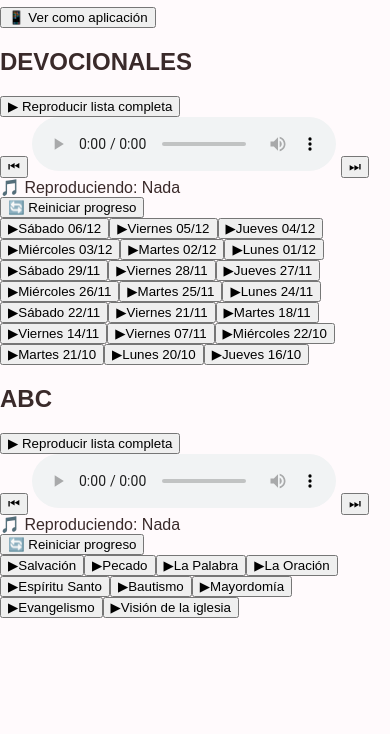
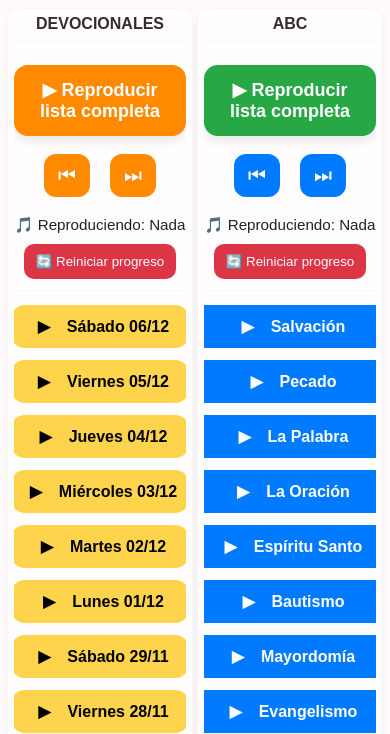
Before and after one commit to Vida-Abundante/playlist-audio, a plain HTML site: page index.html in a window 390 px wide. Shown: the part 110-844 px from the top of the page. Drawn offline with Linux system fonts and the light colour scheme.

Commit message:
Update index.html

```diff
--- a/index.html
+++ b/index.html
@@ -3,32 +3,11 @@
 <head>
 <meta charset="utf-8" />
 <meta name="viewport" content="width=device-width,initial-scale=1" />
-
-<title>Vida Abundante Audios</title>
-
-<!-- 🌸 META para compartir -->
-<meta property="og:title" content="Vida Abundante Audios" />
+<title>Mi Playlist – Vida Abundante</title>
+<meta property="og:title" content="Mi Playlist – Vida Abundante" />
 <meta property="og:description" content="Escuchá los audios de enseñanza de la Iglesia Cristiana de la Vida Abundante" />
 <meta property="og:image" content="https://vida-abundante.github.io/playlist-audio/PortadaCuadrada.jpeg" />
-<meta property="og:type" content="website" />
-<meta property="og:url" content="https://vida-abundante.github.io/playlist-audio/" />
 <meta name="theme-color" content="#fffafc" />
-
-<!-- 🌸 PWA -->
-<link rel="manifest" href="manifest.json" />
-<link rel="apple-touch-icon" href="PortadaCuadrada.jpeg" />
-<meta name="apple-mobile-web-app-capable" content="yes" />
-<meta name="apple-mobile-web-app-status-bar-style" content="default" />
-
-<script>
-  if ('serviceWorker' in navigator) {
-    navigator.serviceWorker.register('service-worker.js')
-      .then(() => console.log('🌸 Service Worker activo'))
-      .catch(err => console.log('Error al registrar SW:', err));
-  }
-</script>
-
-<!-- 💅 Tu CSS original (no modificado) -->
 <style>
   :root{
     --bg:#fffafc;
@@ -39,8 +18,47 @@
     --devo-btn:#ffd44d;
   }
   html,body{height:100%;margin:0;background:var(--bg);color:var(--text);font-family:"Poppins",sans-serif;overflow-x:hidden;}
-  /* resto de tu CSS sin cambios */
-</style>
+  .app{min-height:100%;display:flex;flex-direction:column;align-items:stretch}
+  header{padding:12px 16px;text-align:center}
+  header h1{margin:6px 0;font-size:1.05rem}
+  #appToggle{margin-top:8px;padding:8px 12px;border-radius:8px;border:none;background:#83bde3;color:#fff;cursor:pointer}
+  #installArea{display:none;padding:8px;display:flex;align-items:center;justify-content:center}
+  .content{flex:1;display:flex;gap:12px;padding:12px;box-sizing:border-box;align-items:stretch;justify-content:center}
+  .col{flex:1;display:flex;flex-direction:column;background:rgba(255,255,255,0.6);border-radius:12px;padding:12px;box-sizing:border-box;min-width:0;align-items:stretch;justify-content:flex-start;box-shadow:0 2px 8px rgba(0,0,0,0.06);height: calc(100vh - 190px);overflow:hidden;}
+  .col-inner{display:flex;flex-direction:column;align-items:center;height:100%;overflow:hidden}
+  .col-title{display:flex;align-items:center;justify-content:center;margin-bottom:8px}
+  .col-title h2{margin:0;font-size:1rem}
+  .player-box{border-radius:10px;padding:12px;margin-bottom:12px;display:flex;flex-direction:column;align-items:center;background:linear-gradient(0deg, rgba(255,255,255,0.02), rgba(255,255,255,0.02));box-shadow:inset 0 0 0 1px rgba(0,0,0,0.03);flex: 0 0 auto;width:100%;max-width:560px;}
+  .main-play{font-size:20px;padding:18px 18px;border-radius:14px;border:none;color:white;cursor:pointer;margin:12px 0;width:88%;max-width:520px;font-weight:700;box-shadow:0 6px 10px rgba(0,0,0,0.08);min-height:68px;}
+  .controls{display:flex;gap:10px;align-items:center;justify-content:center;margin-bottom:6px}
+  .ctrl-btn{font-size:20px;padding:10px 14px;border-radius:12px;border:none;color:white;cursor:pointer}
+  .time{font-size:0.95rem;color:#222;margin-top:8px;text-align:center;min-height:20px}
+  .list{overflow:auto;display:flex;flex-direction:column;gap:12px;padding:6px 4px 6px 4px}
+  .track-btn{font-size:18px;padding:14px 18px;border-radius:14px;border:none;cursor:pointer;display:flex;align-items:center;justify-content:center;text-align:center;white-space:nowrap;overflow:hidden;text-overflow:ellipsis;gap:10px;width:100%;transition: transform .08s, box-shadow .08s;}
+  .track-btn .label{display:inline-block;line-height:1.1}
+  .track-btn.active{ box-shadow: 0 6px 18px rgba(0,0,0,0.08); transform:none; }
+  .abc .main-play{background:var(--abc-primary)}
+  .abc .ctrl-btn{background:var(--abc-btn)}
+  .abc .track-btn{background:var(--abc-btn);color:#fff;font-weight:700}
+  .devo .main-play{background:var(--devo-primary)}
+  .devo .ctrl-btn{background:var(--devo-primary)}
+  .devo .track-btn{background:var(--devo-btn);color:#000;font-weight:700}
+  .track-icon{min-width:26px;text-align:center;font-weight:700}
+  .reset-btn{margin-top:8px;padding:10px 12px;border-radius:10px;border:none;background:#dc3545;color:#fff;cursor:pointer}
+  @media (max-width:900px){
+    .content{gap:8px;padding:8px}
+    .col{height:auto;min-height:300px;padding:8px}
+    .player-box{margin-bottom:8px}
+    .main-play{font-size:18px;padding:14px;width:100%;min-height:60px}
+    .track-btn{font-size:16px;padding:12px}
+  }
+  @media (max-width:420px){
+    .content{flex-direction:row;gap:6px}
+    .col{padding:6px;height:auto}
+  }
+  .msg{font-size:0.95rem;color:#444;text-align:center;padding:6px}
+  .hidden{display:none}
+  </style>
 </head>
 <body>
 <div class="app">
```
